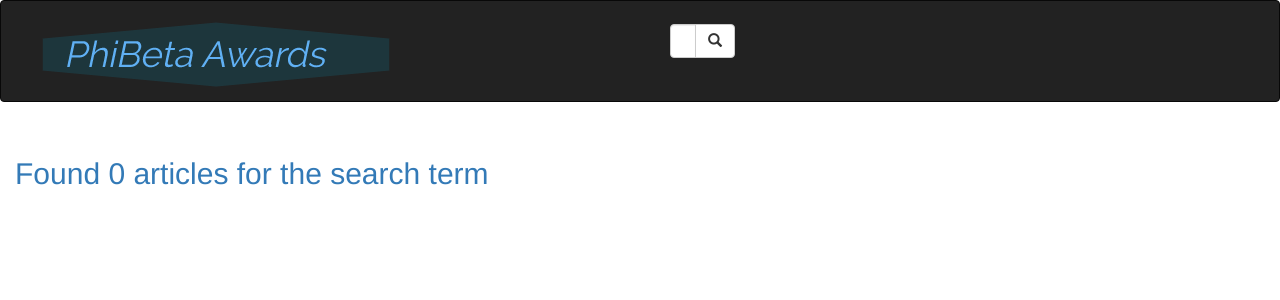
After one commit to OjureFred/PhiThetaAwards, a Django app: template awards/templates/all-awards/search.html in a window 1280 px wide. The commit adds this page. Shown: the top 300 px of the page. Run offline with Django 3.2, Linux system fonts and the light colour scheme; the template is opened without the code that fills it, so the values that code supplies are empty; parts of the project's set-up code (start-up, migrations or seed data) failed here and were passed over; some libraries are stand-ins or nearby versions.

Commit message:
Added code for single submission search process

```diff
--- /dev/null
+++ b/awards/templates/all-awards/search.html
@@ -0,0 +1,25 @@
+{%extends 'all-awards/base.html'%}
+{% block content %}
+<div class="container">
+
+  <div class="row">
+    {% if submissions %}
+      <h2>Found {{ submissions|length }} of searched term {{message}}</h2>
+    {% else %}
+      <h2> Found 0 articles for the search term {{message}}</h2>
+    {% endif %}
+
+  </div>
+
+  <div class="row">
+
+  {% if submissions %}
+    {% for submission in submissions %}
+      <div class="col-sm-6 col-md-3">
+          <h1>{{submission.title}}</h1>
+      </div>
+    {% endfor %}
+  {% endif %}
+  </div>
+</div>
+{% endblock %}
--- a/awards/templates/navbar.html
+++ b/awards/templates/navbar.html
@@ -14,6 +14,23 @@
           <img src="{% static 'images/logo.png' %}"
       </a>
     </div>
+
+    <!-- Adding a search form  -->
+    <div class="col-sm-4 col-md-4 navbar-right">
+
+      <form class="navbar-form" role="search" action="{% url 'search_results' %}">
+
+        <div class="input-group">
+          <input type="text" class="form-control" placeholder="Search Submission" name="article">
+          <div class="input-group-btn">
+            <button class="btn btn-default" type="submit"><i class="glyphicon glyphicon-search"></i></button>
+          </div>
+        </div>
+
+      </form>
+    </div>
+    <!-- search form end -->
+
   </div>
 </nav>
 </body>
--- a/awards/urls.py
+++ b/awards/urls.py
@@ -2,5 +2,6 @@ from django.conf.urls import url
 from . import views
 
 urlpatterns = [
-    url('^$', views.welcome, name = 'welcome'),
+    url('^$', views.welcome, name='welcome'),
+    url(r'^search/', viws.search_results, name='search_results')
 ]
```
Also changed, not shown: awards/views.py (+15 -0 lines).
